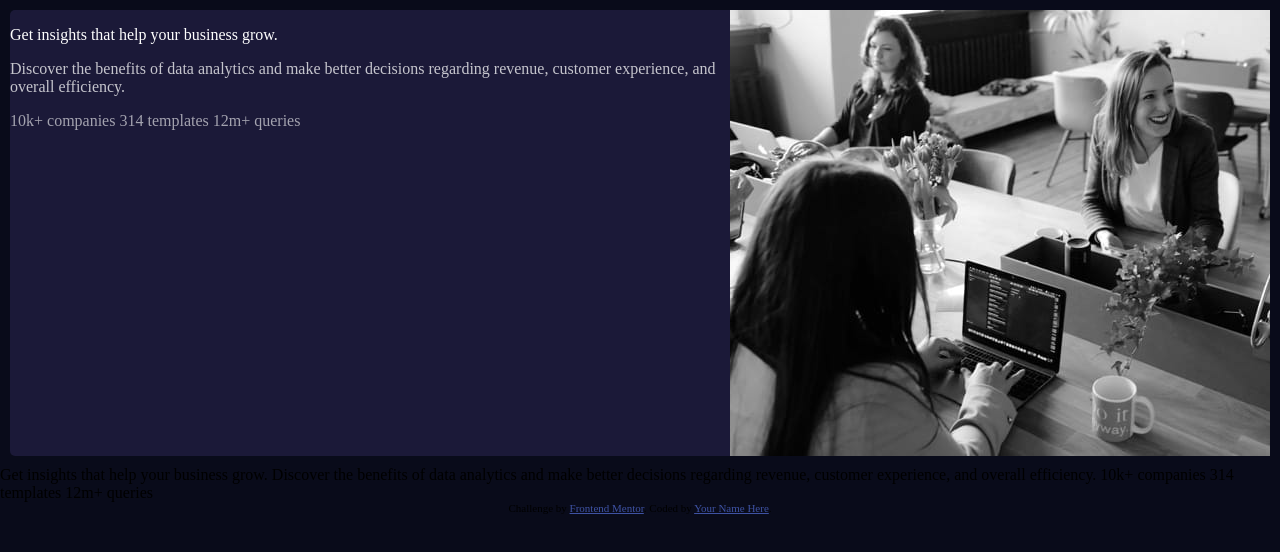
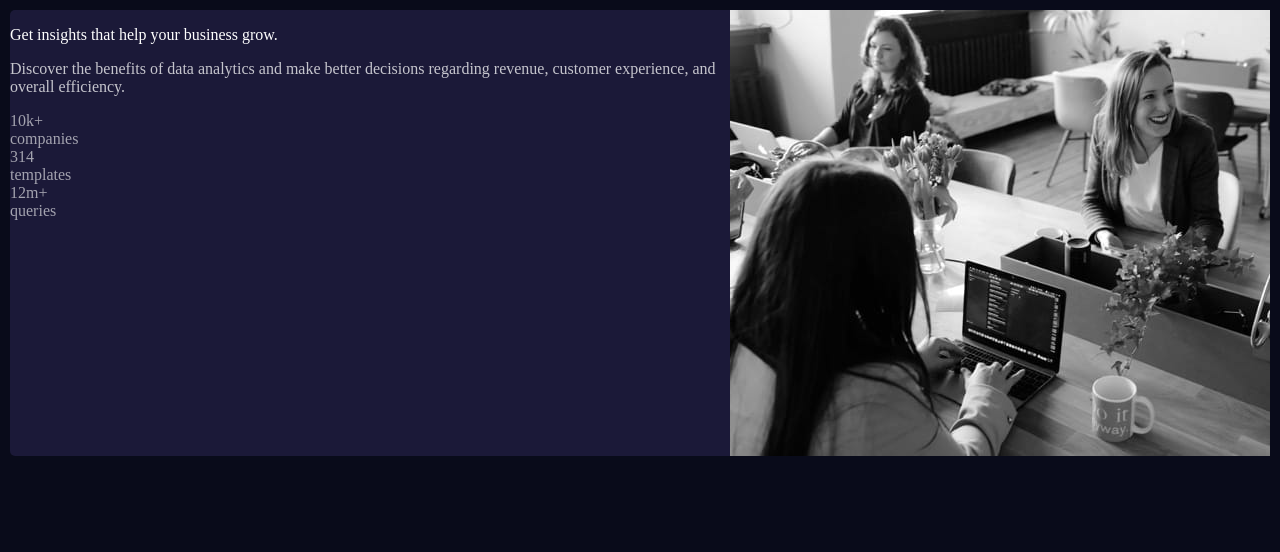
Before and after one commit to ChetanKrishna07/stats-preview-card-component, a plain HTML site: page index.html in a window 1280 px wide. Drawn offline with Linux system fonts and the light colour scheme.

Commit message:
Added more divs for stats

```diff
--- a/index.html
+++ b/index.html
@@ -18,31 +18,45 @@
     <link rel="stylesheet" href="styles.css" />
   </head>
   <body>
+    <main>
       <div class="content-box">
         <div class="content-text">
           <header>
-          <p>Get insights that help your business grow.</p>
+            <p>
+              Get <span class="insights"> insights </span> that help your
+              business grow.
+            </p>
           </header>
-        <main>
+          <div class="main-content">
             <p>
               Discover the benefits of data analytics and make better decisions
               regarding revenue, customer experience, and overall efficiency.
             </p>
-        </main>
-        <div class="stats">10k+ companies 314 templates 12m+ queries</div>
+          </div>
+
+          <div class="stats">
+            <div class="values">
+              <div class="count">10k+</div>
+              <div class="type">companies</div>
+            </div>
+            <div class="values">
+              <div class="count">314</div>
+              <div class="type">templates</div>
+            </div>
+            <div class="values">
+              <div class="count">12m+</div>
+              <div class="type">queries</div>
+            </div>
+          </div>
         </div>
         <img src="images/image-header-desktop.jpg" alt="work-place" />
       </div>
-
-    Get insights that help your business grow. Discover the benefits of data
-    analytics and make better decisions regarding revenue, customer experience,
-    and overall efficiency. 10k+ companies 314 templates 12m+ queries
-
-    <div class="attribution">
+      <!--<div class="attribution">
         Challenge by
         <a href="https://www.frontendmentor.io?ref=challenge" target="_blank"
           >Frontend Mentor</a
         >. Coded by <a href="#">Your Name Here</a>.
-    </div>
+      </div> -->
+    </main>
   </body>
 </html>
```
Lines whose indentation alone changed are shown as unchanged.
